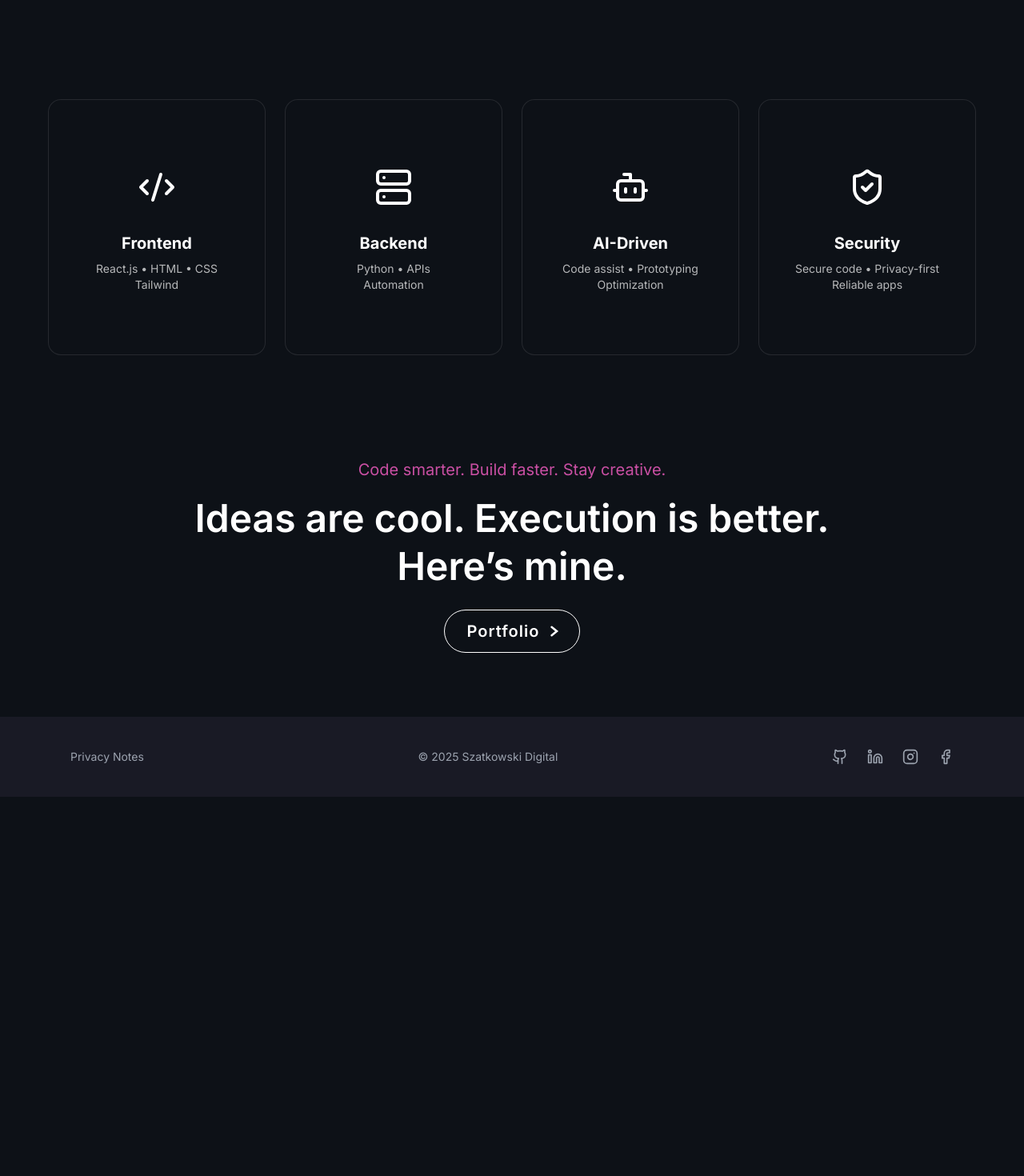
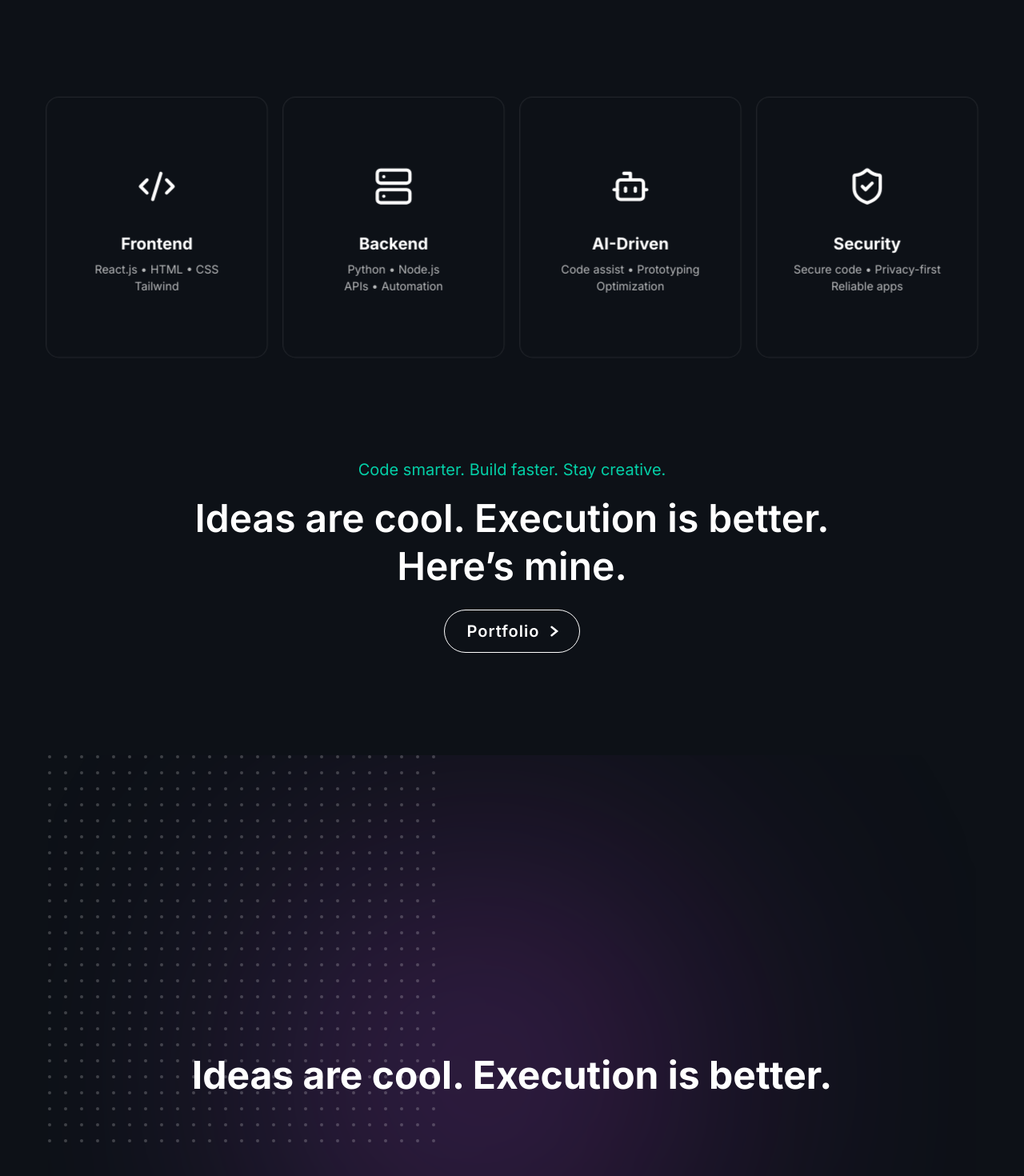
Before and after one commit to Szatkowskicg/szatkowski-code, a React (Vite) app: page /about in a window 1280 px wide. Shown: the part 1400-2870 px from the top of the page at 80% size. Before the commit the page ends 2396 px from the top, so only its background shows below. Built offline with nearby package versions, Linux system fonts and the light colour scheme.

Commit message:
szatkowski-code 1.0.6

```diff
--- a/src/components/About.jsx
+++ b/src/components/About.jsx
@@ -25,6 +25,7 @@ import {
   ShieldCheck,
 } from "lucide-react";
 import Card from "./Card";
+import BackgroundGradient from "./design/BackgroundGradient";
 
 const TimelineItem = ({ className, title, position, time }) => {
   return (
@@ -164,7 +165,7 @@ const About = () => {
             title={"Backend"}
             subtitle={
               <>
-                Python • APIs <br /> Automation
+                Python • Node.js <br /> APIs • Automation
               </>
             }
             icon={Server}
@@ -193,7 +194,7 @@ const About = () => {
 
         {/* Fourth section - Portfolio call to action  */}
         <div className="flex flex-col items-center justify-center space-y-4">
-          <h3 className="h5 font-normal text-color-1">
+          <h3 className="h5 font-normal text-color-2">
             Code smarter. Build faster. Stay creative.
           </h3>
           <h2 className="h2 text-center pb-2">
@@ -202,6 +203,14 @@ const About = () => {
           </h2>
           <Button className={"text-xl"}>Portfolio</Button>
         </div>
+        <section className="relative min-h-screen flex items-center justify-center">
+          <BackgroundGradient />
+          <div className="relative z-10 text-center">
+            <h1 className="text-5xl font-bold text-white">
+              Ideas are cool. Execution is better.
+            </h1>
+          </div>
+        </section>
       </div>
       <Footer />
     </div>
--- a/src/components/Card.jsx
+++ b/src/components/Card.jsx
@@ -1,62 +1,51 @@
 import { motion, useMotionValue, useSpring, useTransform } from "framer-motion";
 
 const Card = ({ title, subtitle, icon: Icon }) => {
-  // Tilt
   const x = useMotionValue(0);
   const y = useMotionValue(0);
 
-  const rotateX = useSpring(useTransform(y, [-0.5, 0.5], [10, -10]), {
-    stiffness: 200,
-    damping: 25,
-  });
-  const rotateY = useSpring(useTransform(x, [-0.5, 0.5], [-10, 10]), {
-    stiffness: 200,
-    damping: 25,
-  });
+  const rotateX = useTransform(y, [-0.5, 0.5], [15, -15]);
+  const rotateY = useTransform(x, [-0.5, 0.5], [-15, 15]);
 
-  // Stretch
-  const yScale = useMotionValue(1);
-  const yScaleSpring = useSpring(yScale, { stiffness: 200, damping: 25 });
+  const springConfig = { stiffness: 300, damping: 20, mass: 0.5 };
+  const springX = useSpring(rotateX, springConfig);
+  const springY = useSpring(rotateY, springConfig);
 
   const handleMouseMove = (e) => {
     const rect = e.currentTarget.getBoundingClientRect();
     const offsetX = (e.clientX - rect.left) / rect.width - 0.5;
     const offsetY = (e.clientY - rect.top) / rect.height - 0.5;
-    // tilt
+
     x.set(offsetX);
     y.set(offsetY);
-    // stretch:
-    const scaleY = 0.9 + 0.1 * (offsetY + 0.5);
-    yScale.set(scaleY);
   };
 
   const handleMouseLeave = () => {
     x.set(0);
     y.set(0);
-    yScale.set(1);
   };
 
   return (
-    <div className="perspective-[1000px]">
+    <div className="perspective-[1200px]">
       <motion.div
-        className="group relative w-[17rem] h-80 rounded-2xl bg-[#0D1117] border border-white/10 flex flex-col items-center justify-center p-6 overflow-hidden transition-all duration-300 hover:border-[#C94FA3]/50"
-        style={{ rotateX, rotateY, scaleY: yScaleSpring, originY: 1 }}
+        className="group relative w-[17rem] h-80 rounded-2xl bg-[#0D1117] border border-white/10 flex flex-col items-center justify-center p-6 overflow-hidden transition-all duration-200 hover:border-[#C94FA3]/50"
+        style={{
+          rotateX: springX,
+          rotateY: springY,
+          transformPerspective: 1200,
+          scale: 1.02,
+          transformOrigin: "center",
+        }}
         onMouseMove={handleMouseMove}
         onMouseLeave={handleMouseLeave}
-        whileHover="hover"
       >
         {/* Icon */}
-        <motion.div
-          className="relative z-10 flex items-center justify-center w-16 h-16 rounded-full"
-          variants={{
-            hover: { scale: 1.2 },
-          }}
-        >
+        <div className="relative z-10 flex items-center justify-center w-16 h-16 rounded-full transition-transform duration-200 group-hover:scale-110">
           <Icon
             size={48}
-            className="text-white group-hover:text-[#C94FA3] group-hover:drop-shadow-[0_0_12px_#C94FA3]"
+            className="text-white group-hover:text-color-1 group-hover:drop-shadow-[0_0_12px_#C94FA3] transition-colors duration-200"
           />
-        </motion.div>
+        </div>
 
         {/* Content */}
         <div className="relative z-10 text-center mt-6">
--- /dev/null
+++ b/src/components/design/BackgroundGradient.jsx
@@ -0,0 +1,44 @@
+import { motion, useScroll, useTransform } from "framer-motion";
+import { useRef } from "react";
+
+export default function BackgroundGradient() {
+  const ref = useRef(null);
+  const { scrollY } = useScroll();
+
+  const y = useTransform(scrollY, [0, 1000], [0, 80]); // zmień 80 na więcej jeśli chcesz mocniejszy efekt
+
+  return (
+    <div ref={ref} className="absolute inset-0 -z-10 overflow-hidden">
+      {/* Glow */}
+      <motion.div
+        initial={{ opacity: 0, scale: 0.8 }}
+        animate={{ opacity: 1, scale: 1 }}
+        transition={{ duration: 1.2, ease: "easeOut" }}
+        className="absolute inset-0 flex items-center justify-center"
+      >
+        <div className="w-[600px] h-[600px] rounded-full bg-gradient-to-r from-purple-500/30 via-fuchsia-500/20 to-purple-800/20 blur-[140px]" />
+      </motion.div>
+
+      {/* Dotted pattern z parallax */}
+      <motion.svg
+        style={{ y }}
+        className="absolute left-0 top-0 w-[500px] h-[500px] opacity-20"
+        xmlns="http://www.w3.org/2000/svg"
+      >
+        <defs>
+          <pattern
+            id="dots"
+            x="0"
+            y="0"
+            width="20"
+            height="20"
+            patternUnits="userSpaceOnUse"
+          >
+            <circle cx="2" cy="2" r="2" fill="white" />
+          </pattern>
+        </defs>
+        <rect width="100%" height="100%" fill="url(#dots)" />
+      </motion.svg>
+    </div>
+  );
+}
```
